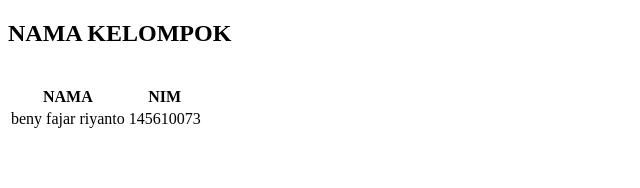
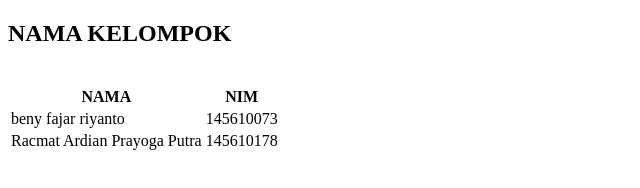
Before and after one commit to benyfajar/projek11SI-4, a plain HTML site: page index.html in a window 1280 px wide. Shown: the whole page, without its empty margins (0-640 px from the left). Drawn offline with Linux system fonts and the light colour scheme.

Commit message:
#1 tambah nama

```diff
--- a/index.html
+++ b/index.html
@@ -14,8 +14,8 @@
 </tr>
 
 <tr>
-  <td></td>
-  <td></td>
+  <td>Racmat Ardian Prayoga Putra</td>
+  <td>145610178</td>
 </tr>
 
 <tr>
```
